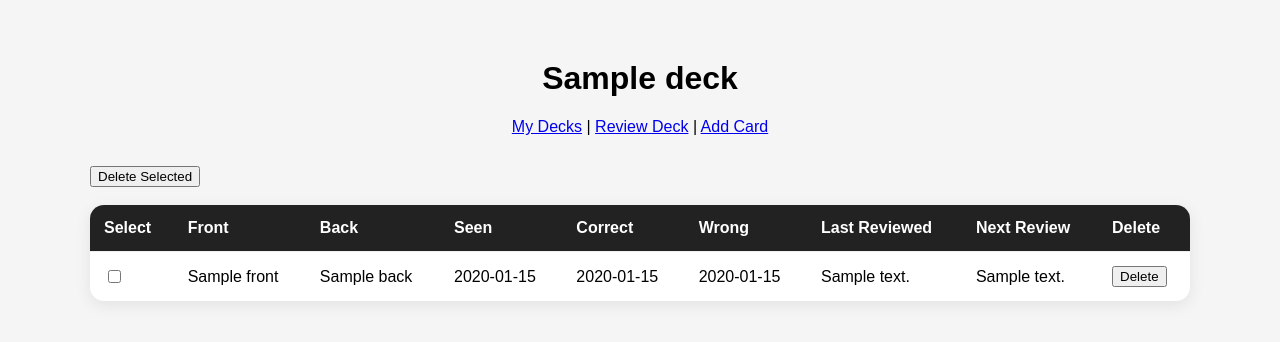
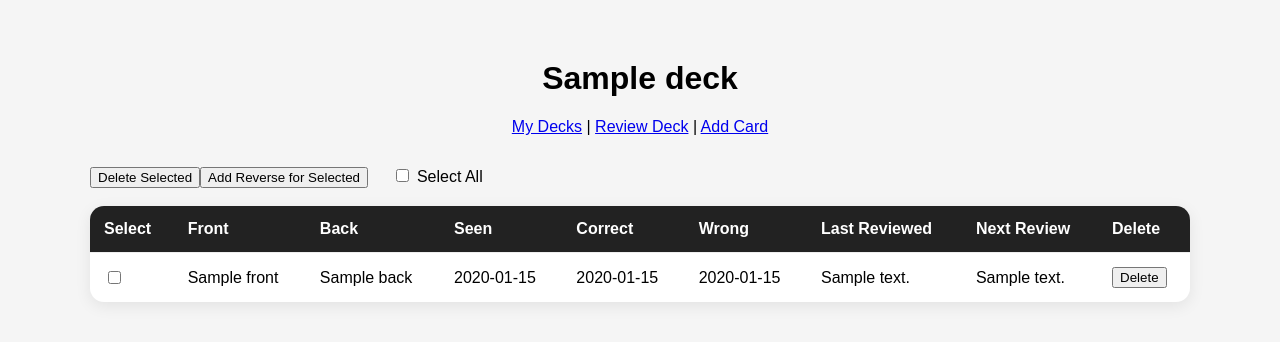
Before and after one commit to lewisbryan302-cloud/LanguageApp, a FastAPI app: page /deck/1/cards in a window 1280 px wide. Shown: the top 342 px of the page. Run offline with FastAPI, Linux system fonts and the light colour scheme; a database or web service that is not in the repository returns one stand-in record (values such as "Sample title").

Commit message:
add_reverse_selected

```diff
--- a/app.py
+++ b/app.py
@@ -352,3 +352,49 @@ def delete_selected_cards(
     conn.close()
 
     return RedirectResponse(f"/deck/{deck_id}/cards", status_code=303)
+
+# --- Mechanism to add reverse of selected cards ---
+@app.post("/cards/add-reverse-selected")
+def add_reverse_selected_cards(
+    deck_id: int = Form(...),
+    card_ids: Optional[list[int]] = Form(None)
+):
+    if not card_ids:
+        return RedirectResponse(f"/deck/{deck_id}/cards", status_code=303)
+
+    conn = get_connection()
+    cursor = conn.cursor()
+
+    for card_id in card_ids:
+        cursor.execute("""
+            SELECT front, back
+            FROM flashcards
+            WHERE id = %s AND deck_id = %s;
+        """, (card_id, deck_id))
+
+        card = cursor.fetchone()
+
+        if card:
+            front, back = card
+
+            cursor.execute("""
+                SELECT id
+                FROM flashcards
+                WHERE deck_id = %s
+                AND front = %s
+                AND back = %s;
+            """, (deck_id, back, front))
+
+            reverse_exists = cursor.fetchone()
+
+            if not reverse_exists:
+                cursor.execute("""
+                    INSERT INTO flashcards (deck_id, front, back)
+                    VALUES (%s, %s, %s);
+                """, (deck_id, back, front))
+
+    conn.commit()
+    cursor.close()
+    conn.close()
+
+    return RedirectResponse(f"/deck/{deck_id}/cards", status_code=303)
--- a/templates/deck_cards.html
+++ b/templates/deck_cards.html
@@ -65,12 +65,21 @@
 
         {% if cards %}
             <table>
-                <form action="/cards/delete-selected" method="post">
+                <form method="post">
                     <input type="hidden" name="deck_id" value="{{ deck[0] }}">
 
-                    <button type="submit" onclick="return confirm('Delete selected cards?');">
+                    <button type="submit" formaction="/cards/delete-selected" onclick="return confirm('Delete selected cards?');">
                         Delete Selected
                     </button>
+
+                    <button type="submit" formaction="/cards/add-reverse-selected">
+                        Add Reverse for Selected
+                    </button>
+
+                    <label style="margin-left: 20px;">
+                        <input type="checkbox" id="selectAll" onclick="toggleSelectAll()">
+                        Select All
+                    </label>
 
                     <br><br>
 
@@ -90,7 +99,7 @@
                         {% for card in cards %}
                             <tr>
                                 <td>
-                                    <input type="checkbox" name="card_ids" value="{{ card[0] }}">
+                                    <input type="checkbox" class="card-checkbox" name="card_ids" value="{{ card[0] }}">
                                 </td>
 
                                 <td>{{ card[1] }}</td>
@@ -127,5 +136,16 @@
             <p><a href="/">Back to My Decks</a></p>
         </div>
     {% endif %}
+
+    <script>
+    function toggleSelectAll() {
+        const selectAll = document.getElementById("selectAll");
+        const checkboxes = document.querySelectorAll(".card-checkbox");
+
+        checkboxes.forEach(checkbox => {
+            checkbox.checked = selectAll.checked;
+        });
+    }
+</script>
 </body>
 </html>
```
